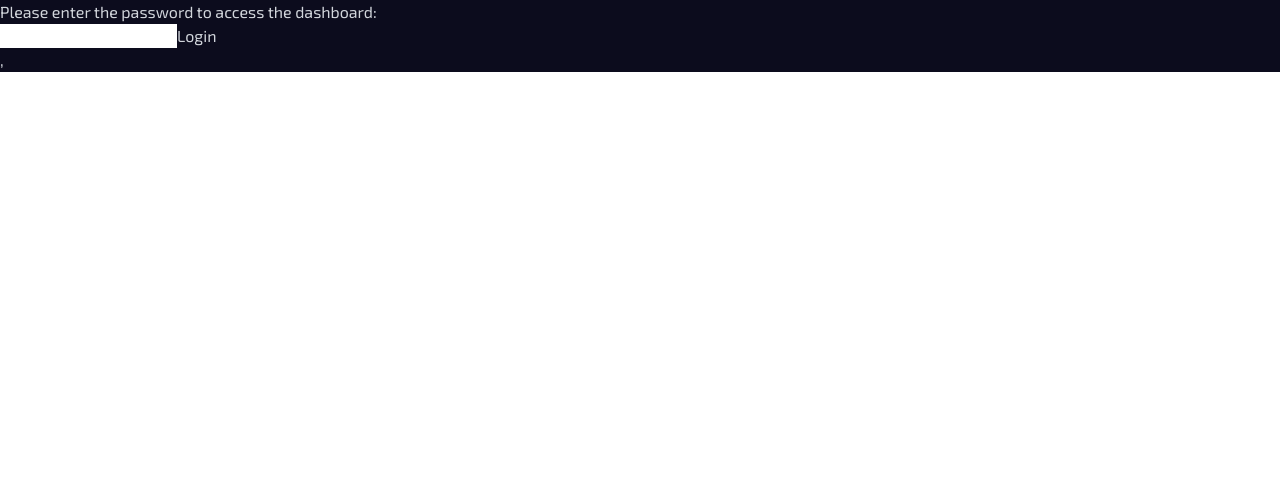
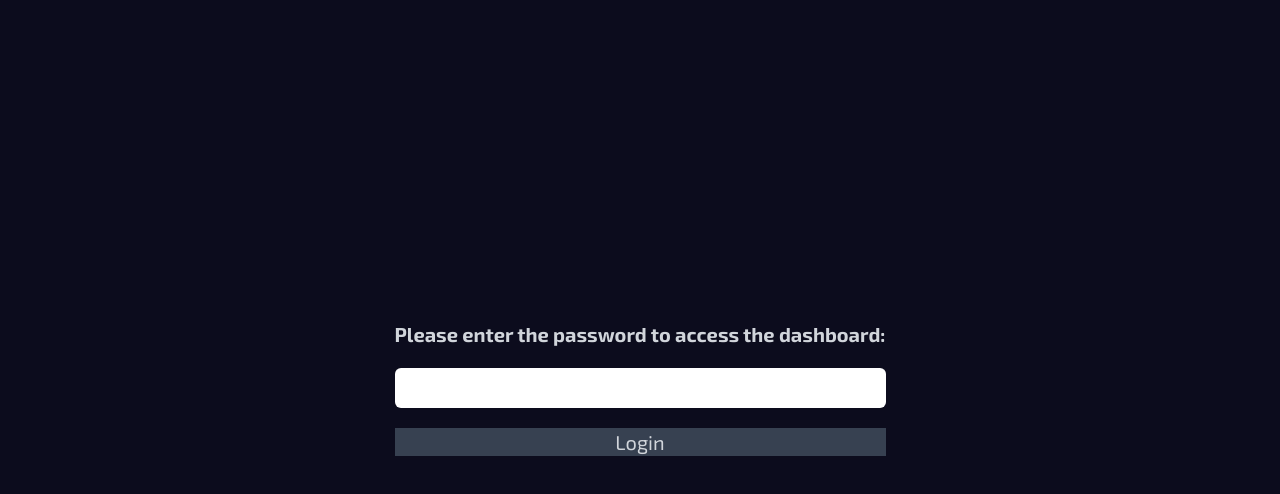
Before and after one commit to forhadhossen1/Forhad-Hossen, a React (Vite) app: page /dashboard in a window 1280 px wide. Shown: the top 494 px of the page. Built offline with nearby package versions, Linux system fonts and the light colour scheme; no server answers.

Commit message:
create dashboard authentication

```diff
--- a/src/Routers/PrivateRoute.jsx
+++ b/src/Routers/PrivateRoute.jsx
@@ -4,7 +4,7 @@ import { Navigate } from 'react-router-dom';
 
 const adminPassword = 'admin420';
 
-const PrivateRoute = () => {
+const PrivateRoute = ({ children }) => {
     const [password, setPassword] = useState('');
     const [authenticated, setAuthenticated] = useState(false);
     const [loginAttempted, setLoginAttempted] = useState(false);
@@ -21,15 +21,19 @@ const PrivateRoute = () => {
 
     // Redirect to dashboard if authenticated
     if (authenticated) {
-        return <Navigate to="/dashboard" />;
+        return children;
     }
 
     return (
-        <div>
-            <h2>Please enter the password to access the dashboard:</h2>
-            <input type="password" value={password} onChange={(e) => setPassword(e.target.value)} />
-            <button onClick={handleLogin}>Login</button>
-            {loginAttempted && !authenticated && <p>Invalid password. Please try again.</p>}
+        <div className='flex h-[97vh] justify-center items-center'>
+            <div>
+                <h2 className='text-xl font-bold pb-5'>Please enter the password to access the dashboard:</h2>
+                <div className='flex flex-col gap-5'>
+                    <input className='text-black rounded-md p-2' type="password" value={password} onChange={(e) => setPassword(e.target.value)} />
+                    <button className='text-xl bg-gray-700' onClick={handleLogin}>Login</button>
+                </div>
+                {loginAttempted && !authenticated && <p>Invalid password. Please try again.</p>}
+            </div>
         </div>
     );
 };
```
